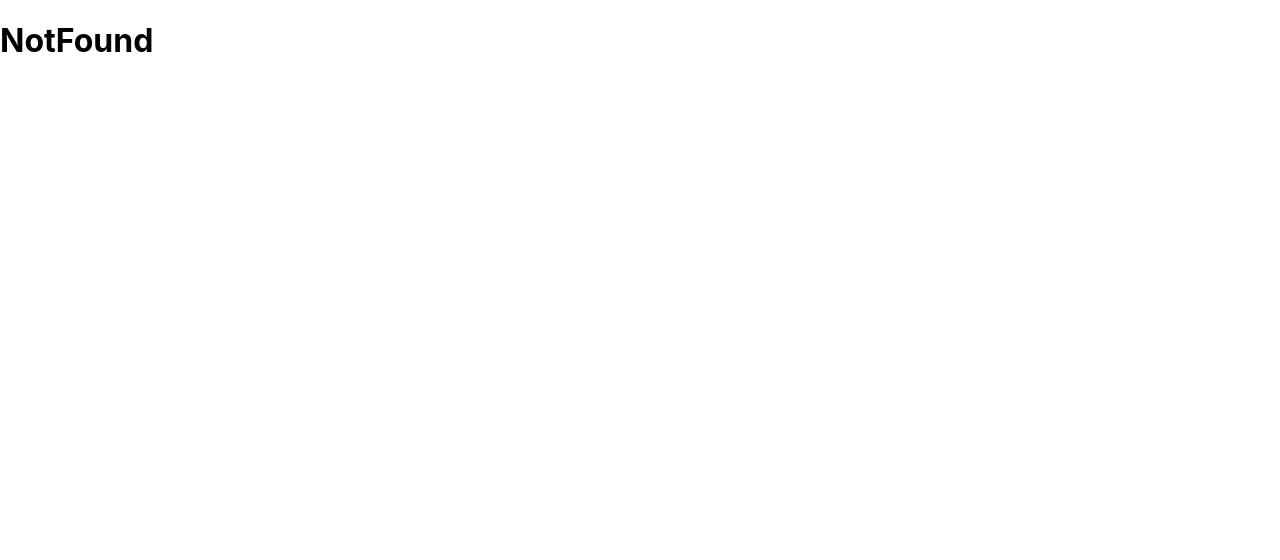
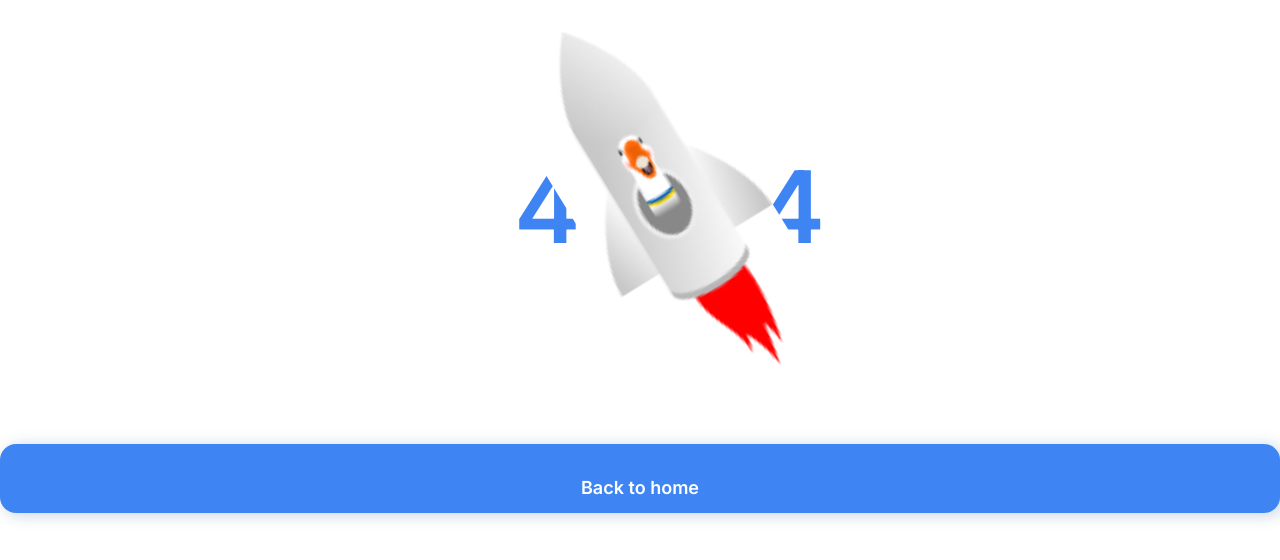
Before and after one commit to OleksiiVTS/final-project-frontend, a React (Create React App) app: page /final-project-frontend/day/1 in a window 1280 px wide. Shown: the top 560 px of the page. Built offline with nearby package versions, Linux system fonts and the light colour scheme.

Commit message:
Start 404 page marking

```diff
--- a/src/pages/NotFound/NotFound.jsx
+++ b/src/pages/NotFound/NotFound.jsx
@@ -1,11 +1,26 @@
 import React from 'react';
 // import { Link } from 'react-router-dom';
+import IMG404 from '../../components/Pictures/goose_404.jpeg';
+import {
+  BackButton,
+  BackHome,
+  Image,
+  ImagePosition,
+  Title,
+} from './NotFound.styled';
 
 const NotFound = () => {
   return (
-    <div>
-      <h1> NotFound</h1>
-    </div>
+    <>
+      <ImagePosition>
+        <Title>4</Title>
+        <Image src={IMG404} alt="Goose" />
+        <Title>4</Title>
+      </ImagePosition>
+      <BackButton>
+        <BackHome>Back to home</BackHome>
+      </BackButton>
+    </>
   );
 };
 
--- a/src/pages/NotFound/NotFound.styled.jsx
+++ b/src/pages/NotFound/NotFound.styled.jsx
@@ -1 +1,86 @@
-// import styled from 'styled-components';
+import styled from '@emotion/styled';
+import { NavLink } from 'react-router-dom';
+
+export const Title = styled.h1`
+  font-family: Inter;
+  font-size: 100px;
+  font-weight: 700;
+  line-height: 150px;
+  letter-spacing: 0em;
+  margin: 0;
+  text-align: left;
+  color: #3e85f3;
+`;
+
+export const ImagePosition = styled.div`
+  display: flex;
+  justify-content: space-between;
+  align-items: center;
+  max-width: 252px;
+  margin-left: auto;
+  margin-right: auto;
+`;
+export const Image = styled.img`
+  /* @media screen and (max-width: 1439px) {
+    display: none;
+  } */
+
+  transform: rotate(-31.56deg);
+
+  @media screen and (max-width: 375px) {
+    width: 81px;
+    height: 188px;
+  }
+  @media (min-width: 768px) {
+    width: 178px;
+    height: 414px;
+  }
+  @media (min-width: 1440px) {
+  }
+`;
+
+export const BackButton = styled.button`
+  width: 100%;
+  display: flex;
+  justify-content: center;
+  align-items: center;
+  margin-top: 8px;
+  padding: 14px 0;
+  border-radius: 16px;
+  border: 1px solid transparent;
+  box-shadow: 4px 2px 16px 0px rgba(136, 165, 191, 0.48);
+  font-size: 14px;
+  background-color: #3e85f3;
+  color: #ffffff;
+  margin-left: auto;
+  margin-right: auto;
+  cursor: pointer;
+
+  &:hover {
+    background-color: #2b78ef;
+  }
+  &:focus {
+    background-color: #2b78ef;
+  }
+
+  @media screen and (min-width: 768px) {
+    margin-top: 30px;
+    font-size: 18px;
+  }
+`;
+export const BackHome = styled(NavLink)`
+  display: block;
+  margin-top: 18px;
+  text-align: center;
+  font-family: Inter;
+  font-size: 18px;
+  font-weight: 600;
+  line-height: 1.17;
+  color: #ffffff;
+
+  text-decoration: none;
+
+  @media screen and (min-width: 768px) {
+    font-size: 18px;
+  }
+`;
```
